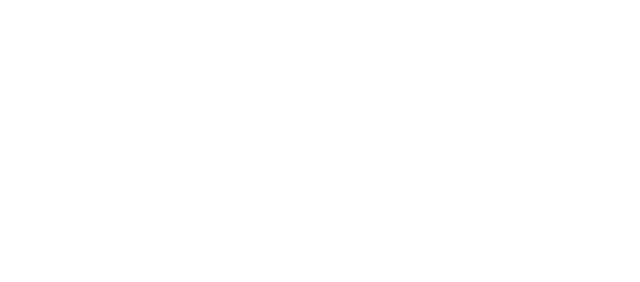
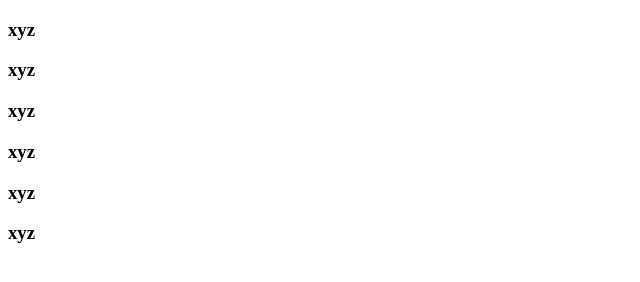
Before and after one commit to SupriyaPKadu/git_basics, a plain HTML site: page index.html in a window 1280 px wide. Shown: the whole page, without its empty margins (0-640 px from the left). Drawn offline with Linux system fonts and the light colour scheme.

Commit message:
new changes

```diff
--- a/index.html
+++ b/index.html
@@ -6,6 +6,10 @@
     <title>Document</title>
 </head>
 <body>
-
+    <h3>xyz</h3>
+     <h3>xyz</h3>
+      <h3>xyz</h3> <h3>xyz</h3>
+       <h3>xyz</h3>
+        <h3>xyz</h3>
 </body>
 </html>
```
